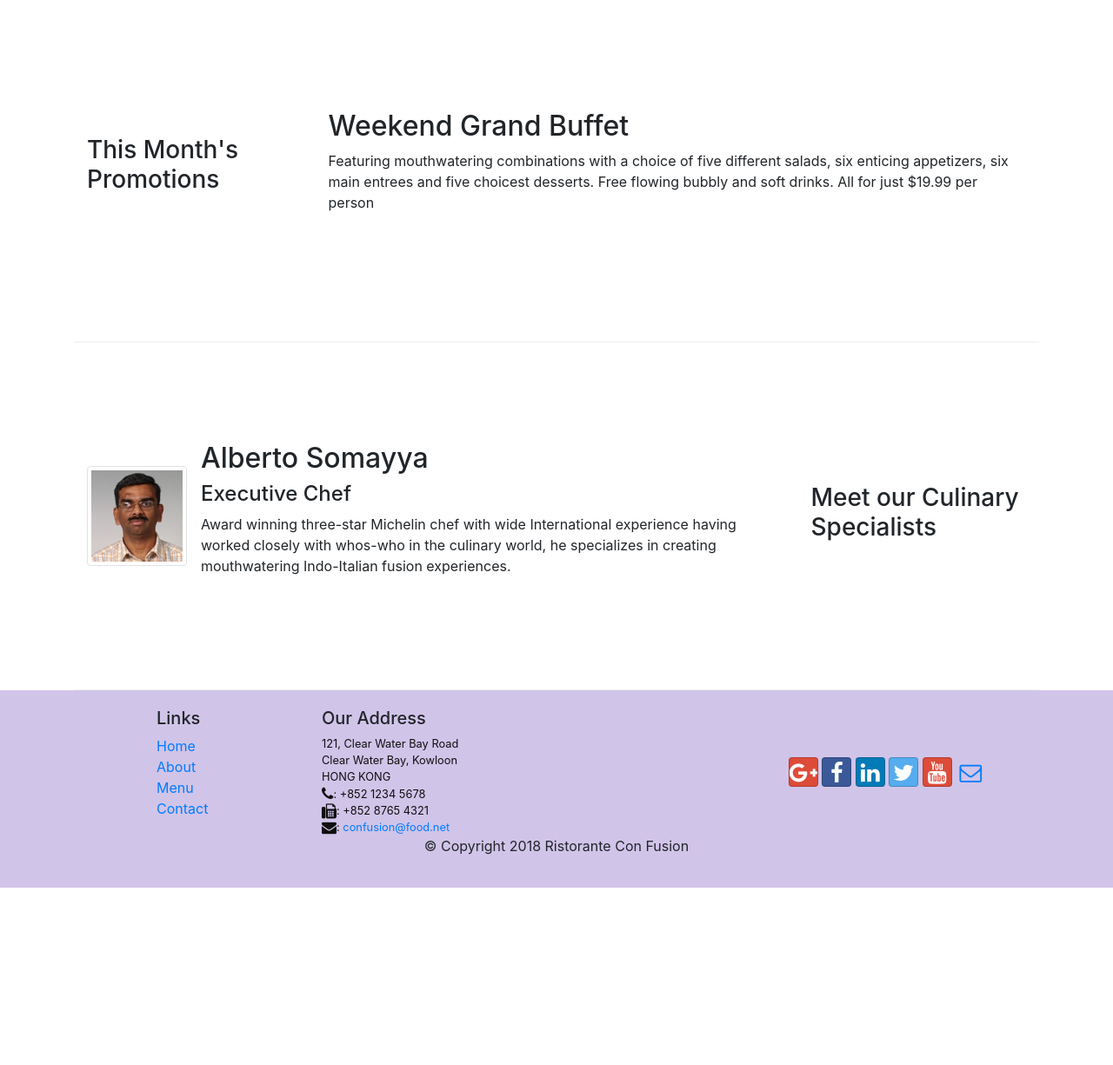
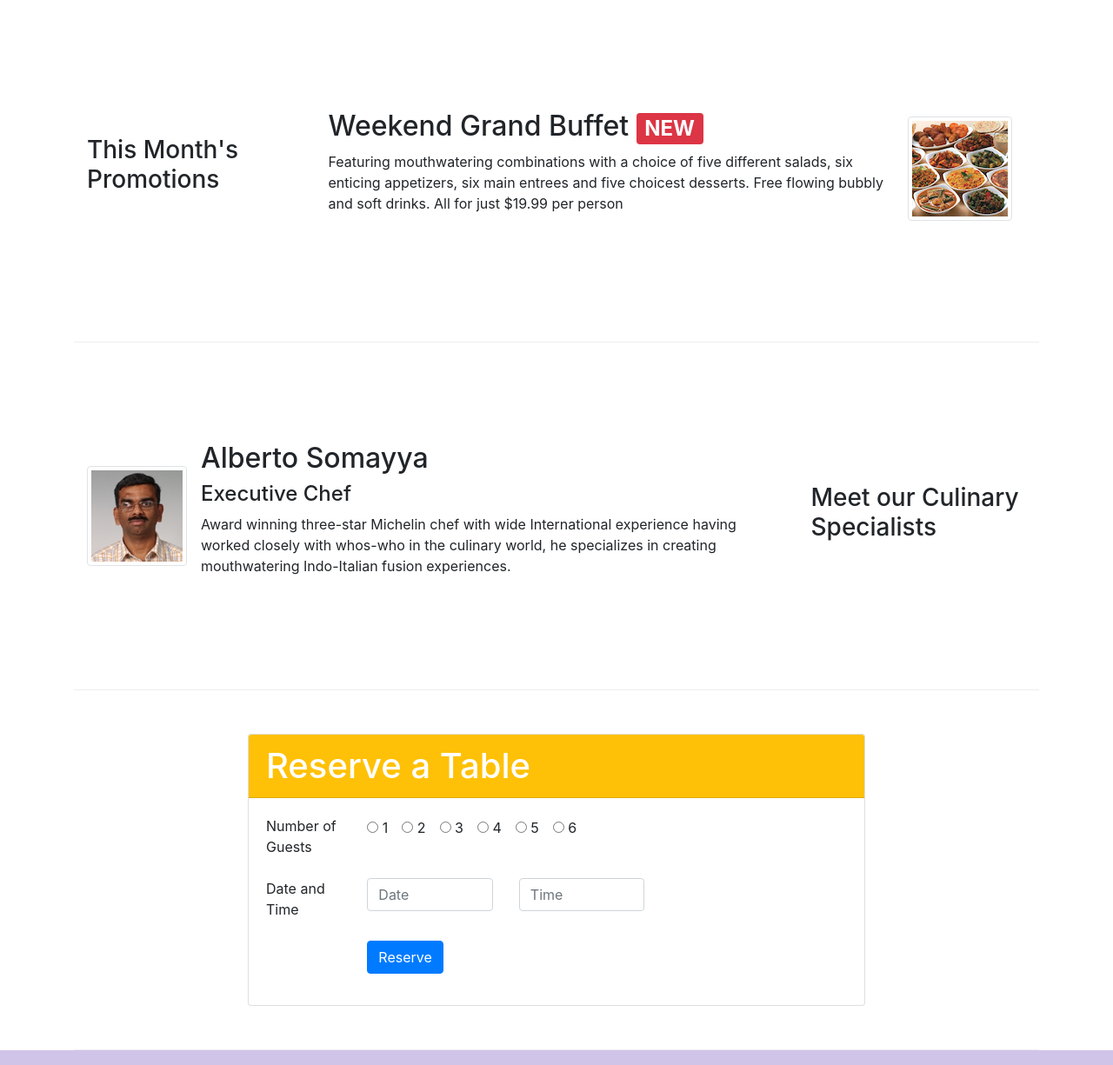
Before and after one commit to TrellixVulnTeam/Bootstrap-conFusion_100J, a website: page index.html in a window 1280 px wide. Shown: the part 740-1965 px from the top of the page at 87% size. Before the commit the page ends 1761 px from the top, so only its background shows below. Drawn offline with nearby package versions, Linux system fonts and the light colour scheme.

Commit message:
Assignment 2

```diff
--- a/index.html
+++ b/index.html
@@ -43,8 +43,11 @@
                     <h1>Ristorante con Fusion</h1>
                     <p>We take inspiration from the World's best cuisines, and create a unique fusion experience. Our lipsmacking creations will tickle your culinary senses!</p>
                 </div>
-                <div class="col-12 col-sm align-self-center">
+                <div class="col-12 col-sm-3 align-self-center">
                     <img src="img/logo.png" class="img-fluid">
+                </div>
+                <div class="col-12 col-sm-3 align-self-center">
+                    <a href="#reserve" class="btn" style="background-color: orange; color:black">Reserve Table</a>
                 </div>
             </div>
         </div>
@@ -60,7 +63,8 @@
                     <img class="d-flex mr-3 img-thumbnail align-self-center"
                             src="img/uthappizza.png" alt="Uthappizza">
                     <div class="media-body">
-                        <h2 class="mt-0">Uthappizza</h2>
+                        <h2 class="mt-0">Uthappizza <span class="badge badge-danger">HOT</span>
+                            <span class="badge badge-pill badge-secondary">$4.99</span></h2>
                         <p class="d-none d-sm-block">A unique combination of Indian Uthappam (pancake) and
                             Italian pizza, topped with Cerignola olives, ripe vine
                             cherry tomatoes, Vidalia onion, Guntur chillies and
@@ -76,8 +80,14 @@
                 <h3>This Month's Promotions</h3>
             </div>
             <div class="col col-sm col-md">
-                <h2>Weekend Grand Buffet</h2>
-                <p>Featuring mouthwatering combinations with a choice of five different salads, six enticing appetizers, six main entrees and five choicest desserts. Free flowing bubbly and soft drinks. All for just $19.99 per person </p>
+                <div class="media">
+                    <div class="media-body">
+                        <h2>Weekend Grand Buffet <span class="badge badge-danger">NEW</span></h2>
+                        <p>Featuring mouthwatering combinations with a choice of five different salads, six enticing appetizers, six main entrees and five choicest desserts. Free flowing bubbly and soft drinks. All for just $19.99 per person </p>
+                    </div>
+                    <img class="d-flex mr-3 img-thumbnail align-self-center"
+                            src="img/buffet.png" alt="Buffet">
+                </div>
             </div>
         </div>
 
@@ -100,6 +110,68 @@
                     </div>
                 </div>
             </div>
+        </div>
+        <div class="row row-content align-items-center">
+            <a name="reserve"></a>
+            <form class="col-12 col-sm-8 offset-sm-2">
+                <div class="card">
+                    <h1 class="card-header text-white bg-warning" >Reserve a Table</h1>
+                    <div class="card-body">
+                        <form>
+                            <div class="form-group row">
+                                <div class="col-sm-2">
+                                    <label for="count">Number of Guests</label>
+                                </div>
+                                <div class="col-sm-10">
+                                    <div class="btn-group" role="group">
+                                        <label for="1" class="form-check-label mr-3">
+                                            <input type="radio" name="1" id="1">
+                                            1
+                                        </label>
+
+                                        <label for="2" class="form-check-label mr-3">
+                                            <input type="radio" name="2" id="2">
+                                            2
+                                        </label>
+                                        <label for="3" class="form-check-label mr-3">
+                                            <input type="radio" name="3" id="3">
+                                            3
+                                        </label>
+                                        <label for="4" class="form-check-label mr-3">
+                                            <input type="radio" name="4" id="4">
+                                            4
+                                        </label>
+                                        <label for="5" class="form-check-label mr-3">
+                                            <input type="radio" name="5" id="5">
+                                            5
+                                        </label>
+                                        <label for="6" class="form-check-label mr-3">
+                                            <input type="radio" name="6" id="6">
+                                            6
+                                        </label>
+                                    </div>
+                                </div>
+                            </div>
+                            <div class="form-group row">
+                                <div class="col-sm-2">
+                                    <label for="date">Date and Time</label>
+                                </div>
+                                <div class="col-sm-3">
+                                    <input type="text" class="form-control" placeholder="Date">
+                                </div>
+                                <div class="col-sm-3">
+                                    <input type="text" class="form-control" placeholder="Time">
+                                </div>
+                            </div>
+                            <div class="form-group row">
+                                <div class="offset-md-2 col-md-10">
+                                    <button type="submit" class="btn btn-primary">Reserve</button>
+                                </div>
+                            </div>
+                        </form>
+                    </div>
+                </div>
+            </form>
         </div>
     </div>
 
```
